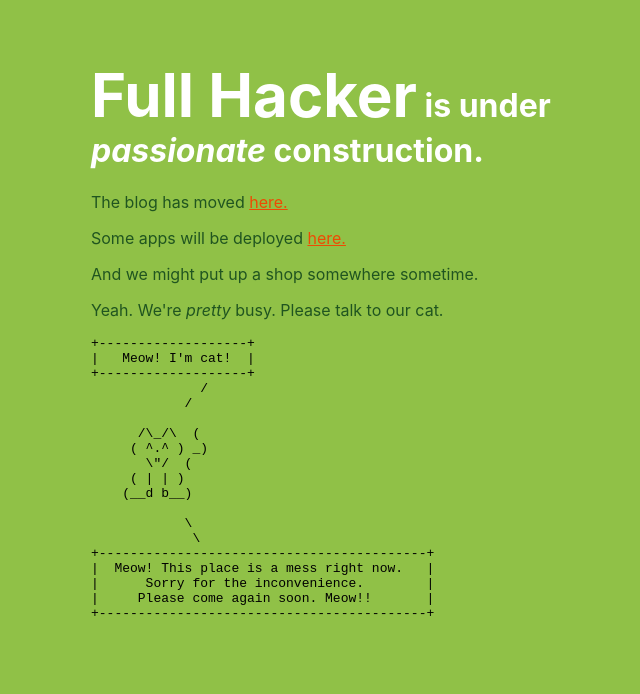
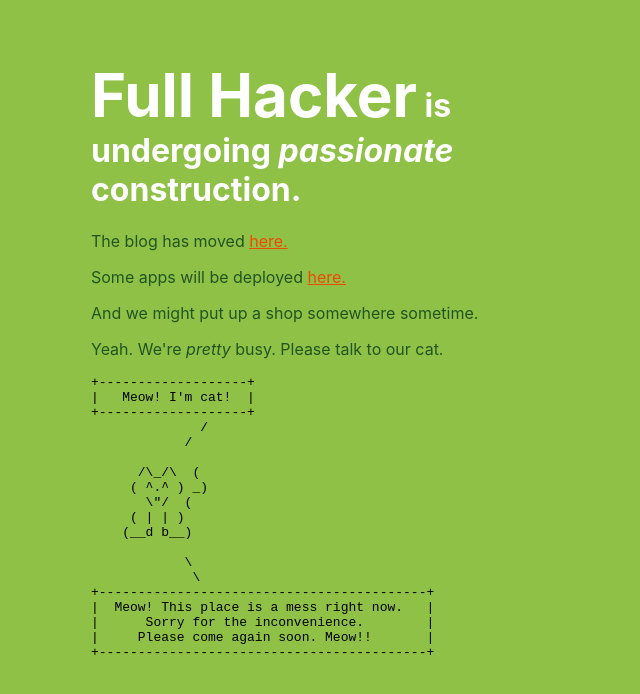
Before and after one commit to fullhacker/home, a website: page index.html in a window 1280 px wide. Shown: the whole page, without its empty margins (299-939 px from the left). Drawn offline with Linux system fonts and the light colour scheme.

Commit message:
update content

```diff
--- a/index.html
+++ b/index.html
@@ -62,7 +62,7 @@
 </head>
 <body>
     <div id="wrapper">
-        <h1><span class="large-text">Full Hacker</span> is under <span class="emphasized">passionate</span> construction.</h1>
+        <h1><span class="large-text">Full Hacker</span> is undergoing <span class="emphasized">passionate</span> construction.</h1>
         <p>The blog has moved <a href="https://blog.fullhacker.com">here.</a></p>
         <p>Some apps will be deployed <a href="https://apps.fullhacker.com">here.</a></p>
         <p>And we might put up a shop somewhere sometime.</p>
```
